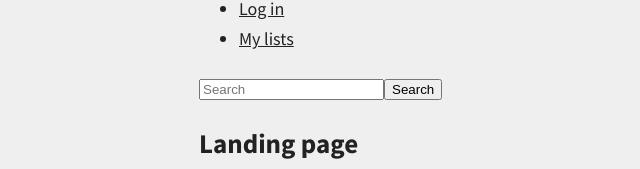
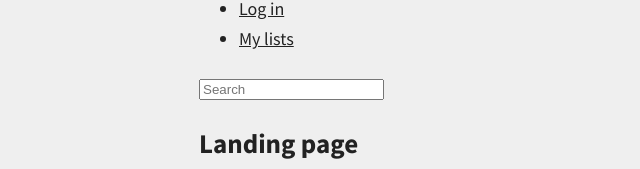
Before and after one commit to murbar/todo-firebase, a React (Create React App) app: page / in a window 1280 px wide. Shown: the part 132-301 px from the top of the page, without its empty margins (161-801 px from the left). Built offline with nearby package versions, Linux system fonts and the light colour scheme; no server answers.

Commit message:
Remove action button

```diff
--- a/src/components/Search.js
+++ b/src/components/Search.js
@@ -13,7 +13,6 @@ export default function Search() {
   return (
     <Styles>
       <input type="text" placeholder="Search" />
-      <button>Search</button>
     </Styles>
   );
 }
```
